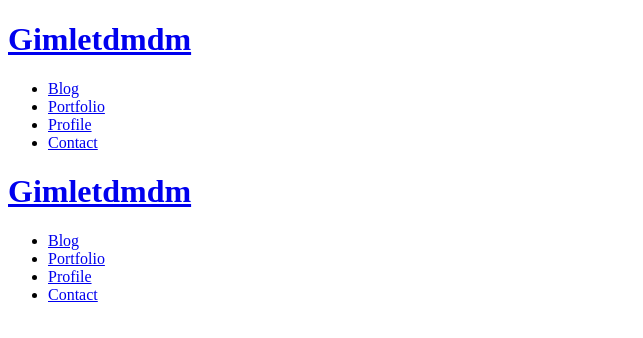
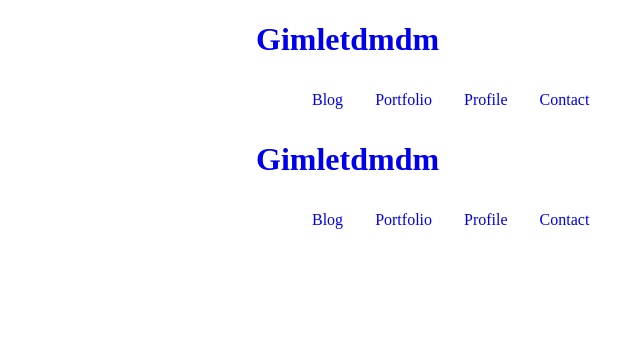
Before and after one commit to Gimletdmdm/my-portfolio, an Angular app: page / in a window 1280 px wide. Shown: the top 338 px of the page, without its empty margins (0-643 px from the left). Built offline with nearby package versions, Linux system fonts and the light colour scheme.

Commit message:
ヘッダー設定

```diff
--- a/package.json
+++ b/package.json
@@ -18,6 +18,7 @@
     "@angular/platform-browser": "^16.2.0",
     "@angular/platform-browser-dynamic": "^16.2.0",
     "@angular/router": "^16.2.0",
+    "ress": "^5.0.2",
     "rxjs": "~7.8.0",
     "tslib": "^2.3.0",
     "zone.js": "~0.13.0"
--- a/src/app/header/header.component.scss
+++ b/src/app/header/header.component.scss
@@ -0,0 +1,10 @@
+.main-nav ul {
+    display: flex;
+    justify-content: flex-start;
+    margin-right: auto;
+}
+
+.main-nav li {
+    line-height: 1.5;
+    padding: 0.5rem 1rem;
+}
--- a/src/styles.scss
+++ b/src/styles.scss
@@ -1 +1,17 @@
-/* You can add global styles to this file, and also import other style files */
+/* General */
+body {
+    max-width: 60vw;
+    margin-right: auto;
+    margin-left: auto;
+}
+
+
+
+/* Common */
+a {
+    text-decoration: none;
+}
+
+li {
+    list-style: none;
+}
```
Also changed, not shown: 1 other file (tests, documents, lock files or other folders).
